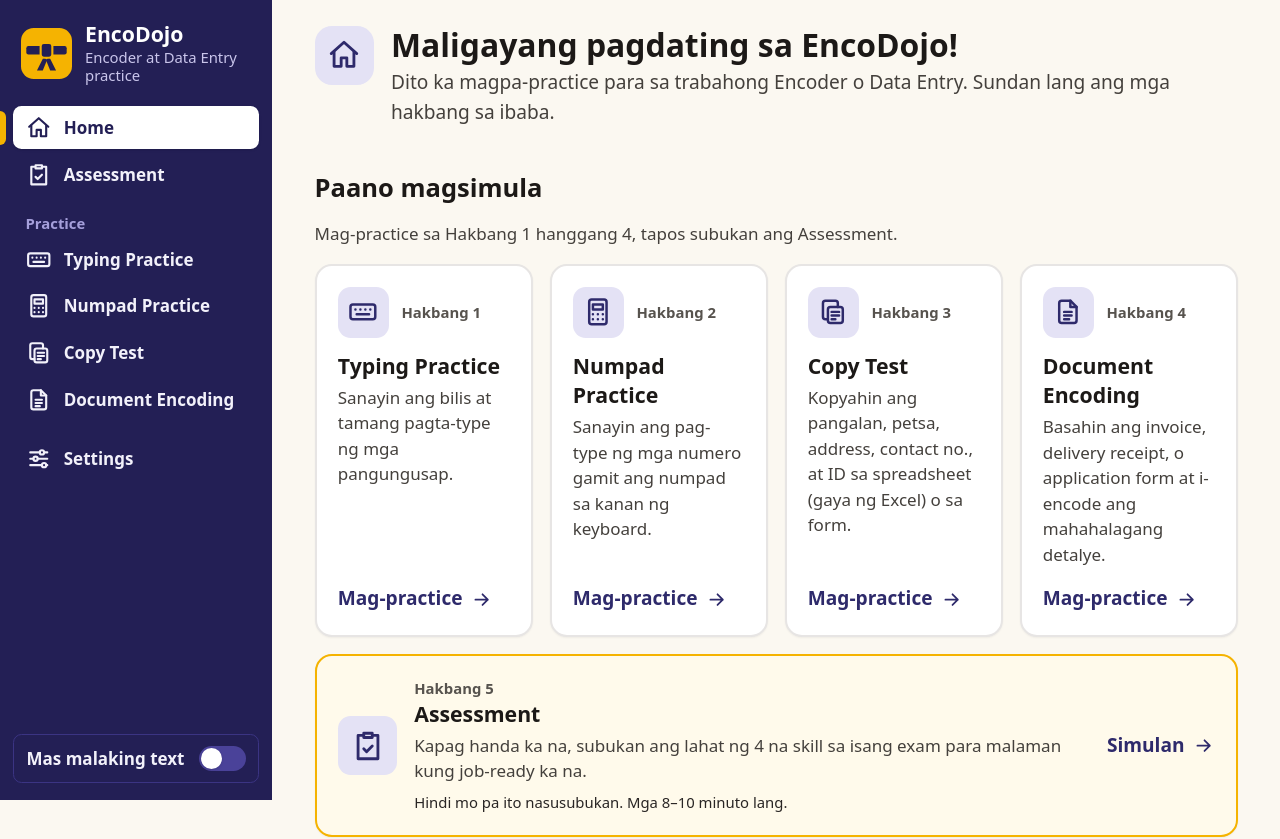
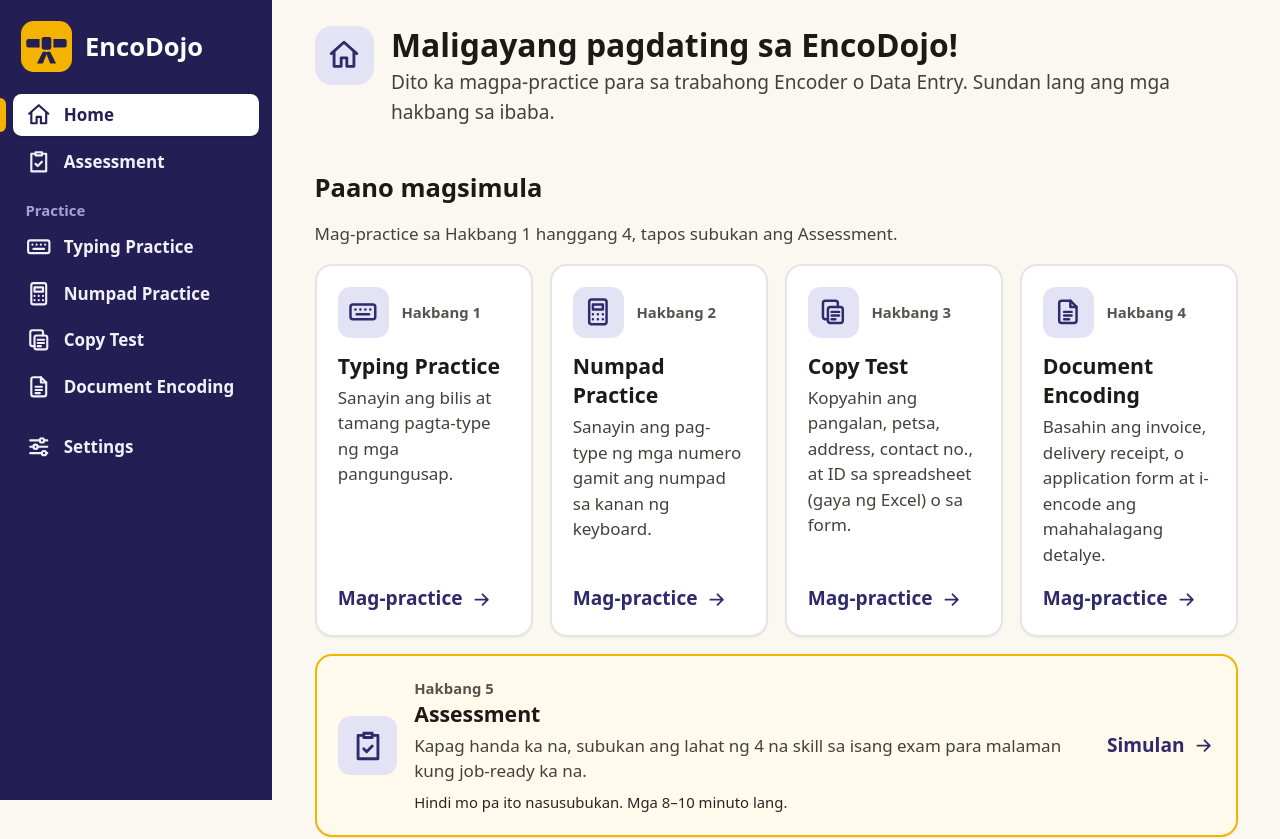
Before and after one commit to ClarkCode101/EncoDojo, a React (Vite) app: page / in a window 1280 px wide. Shown: the top 839 px of the page. Built offline with nearby package versions, Linux system fonts and the light colour scheme; the HTML template or start-up script is replaced by a standard one.

Commit message:
Sidebar: remove the large-text switch and the tagline
Owner's choice: "Mas malaking text" stays in Settings only, and the
sidebar top shows just the logo + "EncoDojo" (slightly bigger name).
The gold mark on the current page stays.

Co-Authored-By: Claude Opus 5.5 <noreply@anthropic.com>

```diff
--- a/src/app/Layout.tsx
+++ b/src/app/Layout.tsx
@@ -10,7 +10,7 @@ import {
   NumpadIcon,
   SettingsIcon,
 } from '../components/icons';
-import { updateSettings, useAppData } from '../lib/useAppData';
+import { useAppData } from '../lib/useAppData';
 
 type NavItem = { to: string; label: string; icon: ReactNode };
 type NavGroup = { heading?: string; items: NavItem[] };
@@ -45,40 +45,6 @@ function navClass({ isActive }: { isActive: boolean }) {
   );
 }
 
-/**
- * "Mas malaking text" on every page (same setting as in Settings), so people
- * who need bigger text don't have to look for it.
- */
-function LargeTextToggle({ on }: { on: boolean }) {
-  return (
-    <button
-      type="button"
-      role="switch"
-      aria-checked={on}
-      onClick={() => updateSettings({ largeText: !on })}
-      className={
-        'flex w-full items-center justify-between gap-3 rounded-lg border px-3 py-2.5 text-left text-base font-semibold transition-colors ' +
-        'focus-visible:outline focus-visible:outline-[3px] focus-visible:outline-offset-2 focus-visible:outline-brand-300 ' +
-        (on ? 'border-belt-400 bg-brand-800 text-white' : 'border-brand-700 text-brand-50 hover:bg-brand-800')
-      }
-    >
-      <span>Mas malaking text</span>
-      {/* The switch: gold when on. */}
-      <span
-        aria-hidden="true"
-        className={'relative h-6 w-11 shrink-0 rounded-full transition-colors ' + (on ? 'bg-belt-400' : 'bg-brand-600')}
-      >
-        <span
-          className={
-            'absolute top-0.5 h-5 w-5 rounded-full bg-white shadow transition-[left] motion-reduce:transition-none ' +
-            (on ? 'left-[1.375rem]' : 'left-0.5')
-          }
-        />
-      </span>
-    </button>
-  );
-}
-
 export default function Layout() {
   const { largeText } = useAppData().settings;
 
@@ -96,13 +62,10 @@ export default function Layout() {
         Lumaktaw sa nilalaman
       </a>
 
-      <aside className="bg-brand-900 text-white md:sticky md:top-0 md:flex md:h-screen md:w-64 md:shrink-0 md:flex-col md:overflow-y-auto">
+      <aside className="bg-brand-900 text-white md:sticky md:top-0 md:h-screen md:w-64 md:shrink-0 md:overflow-y-auto">
         <div className="flex items-center gap-3 px-5 py-5">
           <Logo className="h-12 w-12 shrink-0" />
-          <div>
-            <div className="text-xl font-bold leading-tight">EncoDojo</div>
-            <div className="text-sm leading-tight text-brand-200">Encoder at Data Entry practice</div>
-          </div>
+          <div className="text-2xl font-bold leading-tight">EncoDojo</div>
         </div>
 
         <nav aria-label="Main" className="px-3 pb-4">
@@ -126,11 +89,6 @@ export default function Layout() {
             ))}
           </div>
         </nav>
-
-        {/* Bottom of the sidebar on desktop; under the links on phones. */}
-        <div className="px-3 pb-4 md:mt-auto">
-          <LargeTextToggle on={largeText} />
-        </div>
       </aside>
 
       <main id="main" className="min-w-0 flex-1 px-4 py-6 md:px-10">
```
Also changed, not shown: 1 other file (tests, documents, lock files or other folders).
